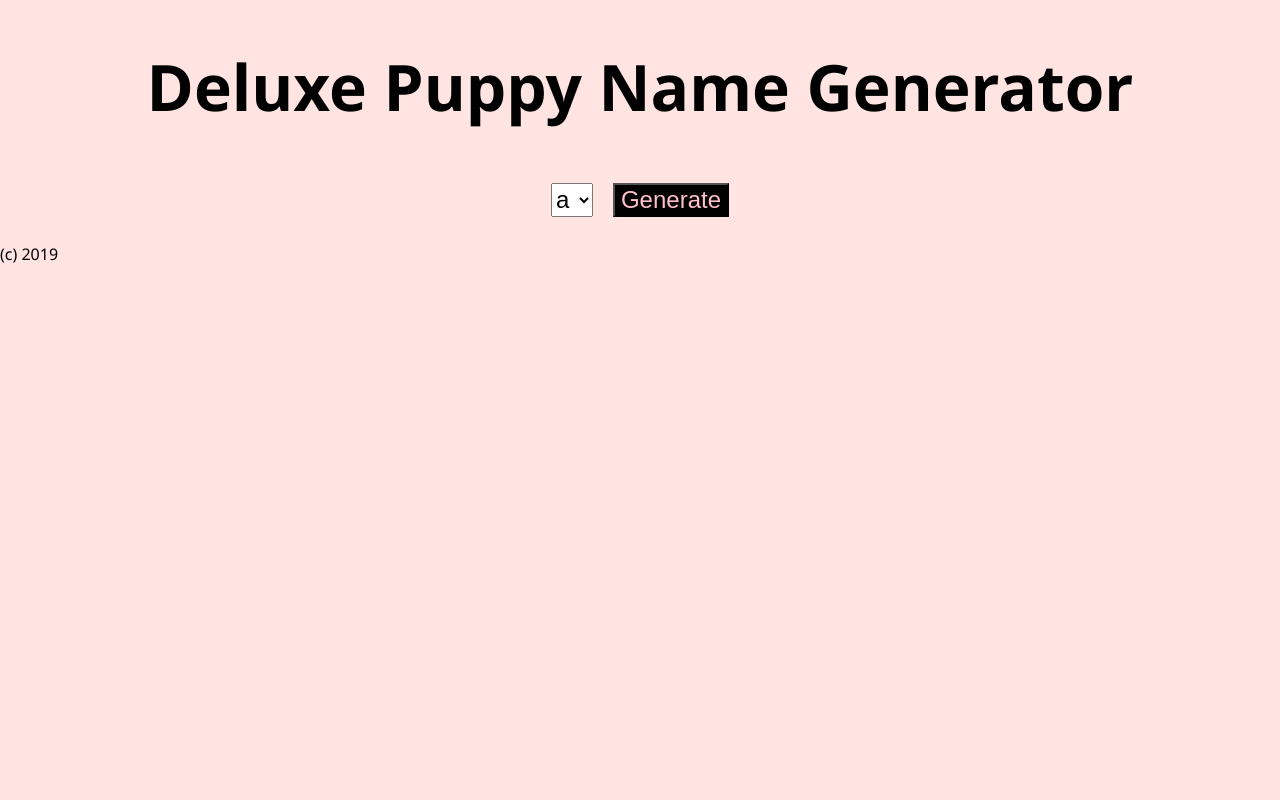
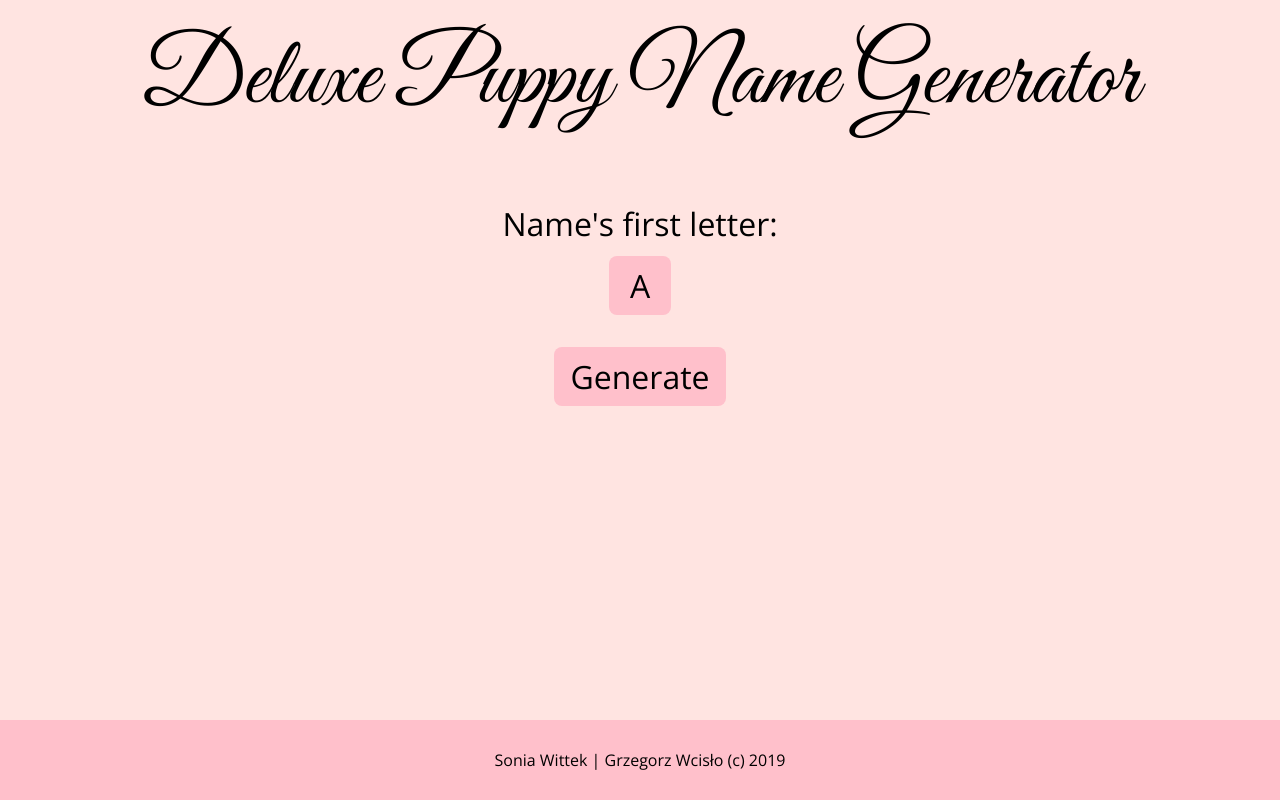
Before and after one commit to grzegorz-wcislo/deluxe-puppy-name-generator, a React (Create React App) app: page / in a window 1280 px wide. Built offline with nearby package versions, Linux system fonts and the light colour scheme; what axios-cache-adapter would draw is missing.

Commit message:
Add styling

```diff
--- a/src/App.js
+++ b/src/App.js
@@ -7,7 +7,9 @@ const App = () => {
   return (
     <div className="App">
       <Header />
-      <Names />
+      <main>
+        <Names />
+      </main>
       <Footer />
     </div>
   );
--- a/src/Footer.js
+++ b/src/Footer.js
@@ -2,6 +2,6 @@ import React from "react";
 
 export default () => (
   <footer>
-    <p>(c) 2019</p>
+    <p>Sonia Wittek | Grzegorz Wcisło (c) 2019</p>
   </footer>
 );
--- a/src/NameGenerator.js
+++ b/src/NameGenerator.js
@@ -20,13 +20,13 @@ const generateNofN = async ({ letter }) => {
   const potentialFirst = extractWords(filterNouns(firstWords));
   const first = randomElement(potentialFirst);
 
-  if (!first) throw new Error("Could not find name");
+  if (!first) throw new Error("Could not generate names");
 
   const secondWords = await getRelated(first);
   const potentialSecond = extractWords(filterNouns(secondWords));
   const second = randomElement(potentialSecond);
 
-  if (!second) throw new Error("Could not find name");
+  if (!second) throw new Error("Could not generate names");
 
   return `${capitalize(first)} of ${capitalize(second)}`;
 };
@@ -36,13 +36,13 @@ const generateAdjNoun = async ({ letter }, onSuccess, onFailure) => {
   const potentialFirst = extractWords(filterAdjectives(firstWords));
   const first = randomElement(potentialFirst);
 
-  if (!first) throw new Error("Could not find name");
+  if (!first) throw new Error("Could not generate names");
 
   const secondWords = await getMatchingNoun(first);
   const potentialSecond = extractWords(filterNouns(secondWords));
   const second = randomElement(potentialSecond);
 
-  if (!second) throw new Error("Could not find name");
+  if (!second) throw new Error("Could not generate names");
 
   return `${capitalize(first)} of ${capitalize(second)}`;
 };
@@ -52,13 +52,13 @@ const generateVerbNoun = async ({ letter }, onSuccess, onFailure) => {
   const potentialFirst = extractWords(filterVerbs(firstWords));
   const first = randomElement(potentialFirst);
 
-  if (!first) throw new Error("Could not find name");
+  if (!first) throw new Error("Could not generate names");
 
   const secondWords = await getRelated(first);
   const potentialSecond = extractWords(filterNouns(secondWords));
   const second = randomElement(potentialSecond);
 
-  if (!second) throw new Error("Could not find name");
+  if (!second) throw new Error("Could not generate names");
 
   return capitalize(first) + " " + capitalize(second);
 };
@@ -68,7 +68,7 @@ const generateNoun = async ({ letter }, onSuccess, onFailure) => {
   const potentialFirst = extractWords(filterNouns(firstWords));
   const first = randomElement(potentialFirst);
 
-  if (!first) throw new Error("Could not find name");
+  if (!first) throw new Error("Could not generate names");
   return capitalize(first);
 };
 
--- a/src/Names.js
+++ b/src/Names.js
@@ -24,8 +24,8 @@ export default () => {
 
   return (
     <>
+      <Form submit={generateNames} disabled={loading} />
       <Error {...{ error }} />
-      <Form submit={generateNames} disabled={loading} />
       <Puppies {...{ names }} />
     </>
   );
@@ -35,7 +35,7 @@ const Error = ({ error }) => {
   if (error) {
     return (
       <div className="error">
-        <p>{error.message}</p>
+        <p>{error.message}, please try again</p>
       </div>
     );
   } else return null;
@@ -50,13 +50,15 @@ const Puppy = ({ name, age }) => {
 };
 
 const Puppies = ({ names }) => {
-  return names ? (
-    <ul className="puppies">
-      {names.map(name => (
-        <Puppy {...{ name }} />
-      ))}
-    </ul>
-  ) : null;
+  if (names) {
+    return (
+      <ul className="puppies">
+        {names.map(name => (
+          <Puppy {...{ name }} />
+        ))}
+      </ul>
+    );
+  } else return null;
 };
 
 const Form = ({ submit, disabled }) => {
@@ -70,6 +72,7 @@ const Form = ({ submit, disabled }) => {
 
   return (
     <form onSubmit={onSubmit}>
+      <label htmlFor="letters">Name's first letter:</label>
       <select name="letters" onChange={e => setLetter(e.target.value)}>
         {letters.map(l => (
           <option key={l} value={l}>
@@ -77,7 +80,9 @@ const Form = ({ submit, disabled }) => {
           </option>
         ))}
       </select>
-      <input type="submit" {...{ disabled }} value="Generate" />
+      <button type="submit" {...{ disabled }}>
+        Generate
+      </button>
     </form>
   );
 };
--- a/src/WordsAPI.js
+++ b/src/WordsAPI.js
@@ -13,12 +13,12 @@ const cachedAxios = axios.create({
 
 export const getWords = params => {
   params["md"] = "p";
-  params["max"] = 1000;
 
   return cachedAxios.get(URL, { params }).then(resp => resp.data);
 };
 
-export const getStartingWith = prefix => getWords({ sp: prefix + "*" });
+export const getStartingWith = prefix =>
+  getWords({ sp: prefix + "*", max: 1000 });
 
 export const getRelated = word => getWords({ rel_bga: word });
 
--- a/src/index.css
+++ b/src/index.css
@@ -1,48 +1,148 @@
+@import url("https://fonts.googleapis.com/css?family=Great+Vibes");
+@import url("https://fonts.googleapis.com/css?family=Open+Sans:300");
+
+body,
+button,
+select {
+  font-family: "Open Sans";
+}
+
+html,
+body {
+  height: 100%;
+}
+
 body {
   margin: 0;
   padding: 0;
-  font-family: "Joker","Segoe UI", "Roboto", "Oxygen",
-    "Ubuntu", "Cantarell", "Fira Sans", "Droid Sans", "Helvetica Neue",
-    sans-serif;
   -webkit-font-smoothing: antialiased;
   -moz-osx-font-smoothing: grayscale;
-  background: MistyRose
+  background: mistyrose;
 }
 
-code {
-  font-family: source-code-pro, Menlo, Monaco, Consolas, "Courier New",
-    monospace;
+#root {
+  height: 100%;
 }
 
-header{
-	font-size: 200%;
-	width: 100%;
-	text-align: center;
-
+.App {
+  height: 100%;
+  display: flex;
+  flex-direction: column;
 }
 
+header h1 {
+  font-family: "Great Vibes";
+  font-size: 6rem;
+  text-align: center;
+  padding: 2rem 16px;
+}
 
-form{
-	width: 100%;
-	display: flex;
-	flex-direction: row;
-	justify-content: center;
-	align-items: strech;
-	align-content: space-between;
+main {
+  flex: 1 0 auto;
+  flex-grow: 1;
+  width: 100%;
 }
-select{
-	margin: 10px;
-	width:auto;
-	height: auto;
-	padding: auto;
-	font-size: 150%;
+
+.error {
+  background-color: red;
+  padding: 16px;
+  margin: 16px;
+  border-radius: 8px;
+  font-size: 1.5rem;
+  text-align: center;
+  color: white;
 }
-input{
-	margin: 10px;
-	width:auto;
-	height: auto;
-	padding: auto;
-	font-size: 150%;
-	background: black;
-	color: pink;
+
+form {
+  padding: 16px;
+  display: flex;
+  flex-direction: column;
+  justify-content: center;
+  align-items: center;
 }
+
+label {
+  display: inline-block;
+  margin: 1rem 0 0 0;
+  padding: 16px;
+  text-align: center;
+  font-size: 2rem;
+}
+
+select {
+  display: inline-block;
+  padding: 8px 16px;
+  margin: 0 0 1rem 0;
+  text-align: center;
+  border-radius: 8px;
+  border-width: 0px;
+  color: black;
+  background-color: pink;
+  font-size: 2rem;
+  appearance: none;
+  text-transform: uppercase;
+  text-align-last: center;
+  text-align: justify;
+}
+
+select:hover {
+  background-color: deeppink;
+  cursor: pointer;
+}
+
+button {
+  margin: 1rem 0;
+  font-size: 2rem;
+  padding: 8px 16px;
+  border: none;
+  color: black;
+  background-color: pink;
+  border-radius: 8px;
+}
+
+button:hover {
+  background-color: deeppink;
+  cursor: pointer;
+}
+
+body select option {
+  font-size: 12px;
+  padding: 0 4px;
+  background-color: pink;
+}
+
+.puppies {
+  display: flex;
+  flex-direction: row;
+  flex-wrap: wrap;
+  justify-content: center;
+  max-width: 80%;
+  margin: auto;
+  padding: 16px;
+  border-radius: 8px;
+}
+
+.puppy {
+  flex-basis: auto;
+  padding: 16px 24px;
+  border-radius: 8px;
+  background-color: pink;
+  text-align: center;
+  font-size: 1.5rem;
+  margin: 16px;
+}
+
+.puppy:hover {
+  background-color: deeppink;
+}
+
+footer {
+  flex-shrink: 0;
+  margin-top: 3rem;
+}
+
+footer p {
+  padding: 32px 16px;
+  background-color: pink;
+  text-align: center;
+}
--- a/src/index.js
+++ b/src/index.js
@@ -1,5 +1,6 @@
 import React from "react";
 import ReactDOM from "react-dom";
+import "./reset.css";
 import "./index.css";
 import App from "./App";
 import * as serviceWorker from "./serviceWorker";
--- /dev/null
+++ b/src/reset.css
@@ -0,0 +1,129 @@
+/* http://meyerweb.com/eric/tools/css/reset/
+   v2.0 | 20110126
+   License: none (public domain)
+*/
+
+html,
+body,
+div,
+span,
+applet,
+object,
+iframe,
+h1,
+h2,
+h3,
+h4,
+h5,
+h6,
+p,
+blockquote,
+pre,
+a,
+abbr,
+acronym,
+address,
+big,
+cite,
+code,
+del,
+dfn,
+em,
+img,
+ins,
+kbd,
+q,
+s,
+samp,
+small,
+strike,
+strong,
+sub,
+sup,
+tt,
+var,
+b,
+u,
+i,
+center,
+dl,
+dt,
+dd,
+ol,
+ul,
+li,
+fieldset,
+form,
+label,
+legend,
+table,
+caption,
+tbody,
+tfoot,
+thead,
+tr,
+th,
+td,
+article,
+aside,
+canvas,
+details,
+embed,
+figure,
+figcaption,
+footer,
+header,
+hgroup,
+menu,
+nav,
+output,
+ruby,
+section,
+summary,
+time,
+mark,
+audio,
+video {
+  margin: 0;
+  padding: 0;
+  border: 0;
+  font-size: 100%;
+  font: inherit;
+  vertical-align: baseline;
+}
+/* HTML5 display-role reset for older browsers */
+article,
+aside,
+details,
+figcaption,
+figure,
+footer,
+header,
+hgroup,
+menu,
+nav,
+section {
+  display: block;
+}
+body {
+  line-height: 1;
+}
+ol,
+ul {
+  list-style: none;
+}
+blockquote,
+q {
+  quotes: none;
+}
+blockquote:before,
+blockquote:after,
+q:before,
+q:after {
+  content: "";
+  content: none;
+}
+table {
+  border-collapse: collapse;
+  border-spacing: 0;
+}
```
